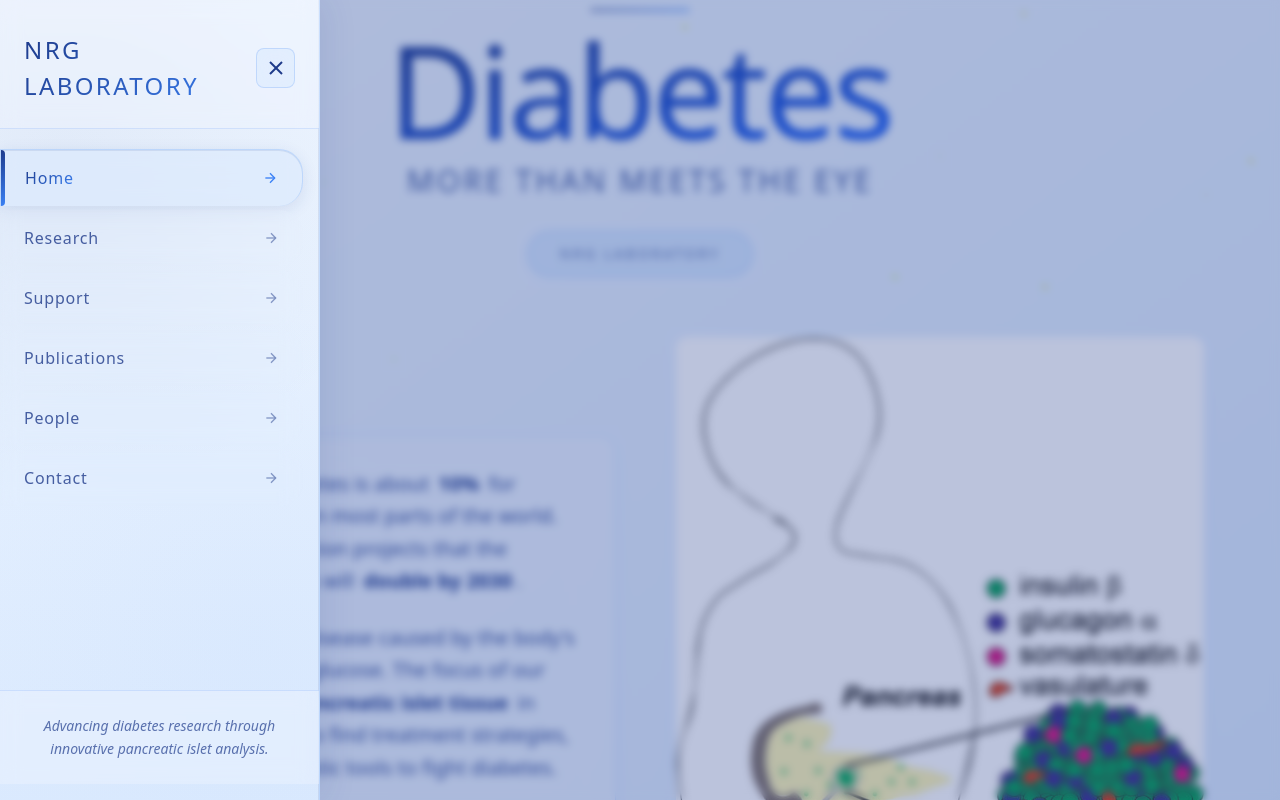
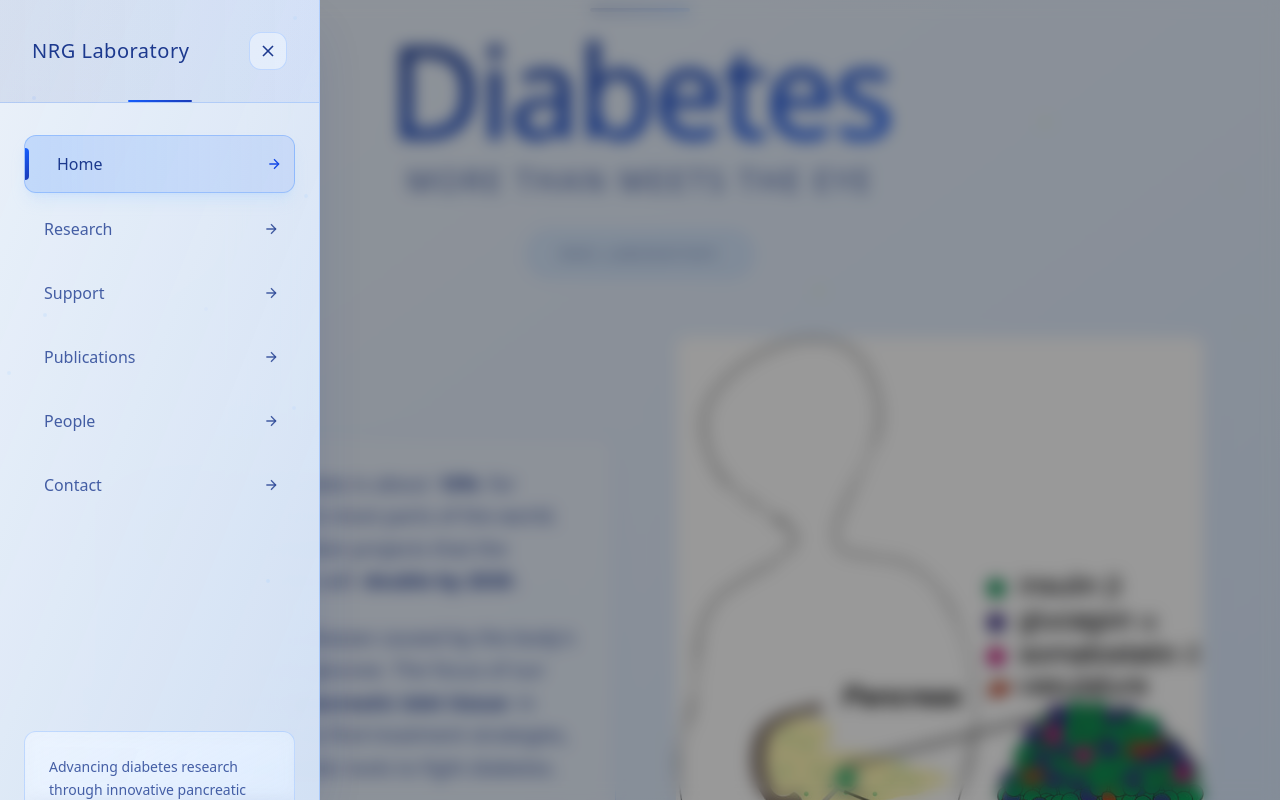
Before and after one commit to aniruddhballal/nikhil-lab-site, a React (Vite) app: page / in a window 1280 px wide. Both pictures are taken after a click on the button "Open navigation menu". Shown: the top 800 px of the page. Built offline with nearby package versions, Linux system fonts and the light colour scheme.

Commit message:
tailwindifying the sidebar - 1

```diff
--- a/src/components/Sidebar.tsx
+++ b/src/components/Sidebar.tsx
@@ -1,5 +1,4 @@
 import { Link, useLocation } from 'react-router-dom';
-import styles from '../styles/Sidebar.module.css';
 
 interface SidebarProps {
   isOpen: boolean;
@@ -15,130 +14,198 @@ export default function Sidebar({ isOpen, onClose }: SidebarProps) {
 
   return (
     <>
+      {/* Overlay */}
       {isOpen && (
         <div
-          className={styles.sidebarOverlay}
+          className="fixed inset-0 bg-black/40 backdrop-blur-sm z-[1000] transition-all duration-500 ease-out opacity-100"
           onClick={onClose}
-          onTouchEnd={onClose} // Add touch support
+          onTouchEnd={onClose}
           aria-hidden="true"
         />
       )}
 
+      {/* Sidebar */}
       <nav
-        className={`${styles.sidebar} ${isOpen ? styles.sidebarOpen : ''}`}
+        className={`
+          fixed top-0 left-0 h-full w-80 z-[1001]
+          backdrop-blur-2xl bg-gradient-to-br from-blue-50/95 to-blue-100/90
+          border-r border-blue-500/30 shadow-2xl shadow-blue-900/20
+          transform transition-all duration-500 ease-out
+          ${isOpen ? 'translate-x-0 opacity-100' : '-translate-x-full opacity-0'}
+        `}
         style={{
-          left: isOpen ? '0' : undefined // Force inline style as fallback
+          left: isOpen ? '0' : undefined
         }}
         aria-label="Main navigation"
       >
-        <div className={styles.sidebarHeader}>
-          <h3>NRG Laboratory</h3>
+        {/* Animated background particles */}
+        <div className="absolute inset-0 pointer-events-none overflow-hidden">
+          {[...Array(8)].map((_, i) => (
+            <div
+              key={i}
+              className="absolute w-1 h-1 bg-blue-300/20 rounded-full animate-pulse"
+              style={{
+                left: `${Math.random() * 100}%`,
+                top: `${Math.random() * 100}%`,
+                animationDelay: `${Math.random() * 3}s`,
+                animationDuration: `${3 + Math.random() * 2}s`
+              }}
+            />
+          ))}
+        </div>
+
+        {/* Header */}
+        <div className="relative p-8 border-b border-blue-500/20 bg-gradient-to-r from-blue-900/10 to-blue-600/5">
+          <div className="flex items-center justify-between">
+            <h3 className="text-xl font-medium text-blue-900 tracking-wide">
+              NRG Laboratory
+            </h3>
             <button
               onClick={onClose}
-            onTouchEnd={onClose} // Add touch support
-            className={styles.closeSidebar}
+              onTouchEnd={onClose}
+              className="
+                p-2 rounded-xl bg-blue-50/60 border border-blue-500/20 text-blue-900
+                transition-all duration-300 ease-out
+                hover:scale-110 hover:bg-blue-100/80 hover:border-blue-500/30 hover:shadow-lg hover:shadow-blue-300/30
+                focus:outline-none focus:ring-4 focus:ring-blue-500/30 focus:scale-110
+                active:scale-95 active:duration-75
+                group
+              "
               aria-label="Close navigation menu"
             >
-            <svg width="24" height="24" viewBox="0 0 24 24" fill="none" stroke="currentColor" strokeWidth="2">
+              <svg
+                width="20"
+                height="20"
+                viewBox="0 0 24 24"
+                fill="none"
+                stroke="currentColor"
+                strokeWidth="2"
+                className="transition-all duration-300 group-hover:rotate-90 group-hover:text-blue-700"
+              >
                 <line x1="18" y1="6" x2="6" y2="18"></line>
                 <line x1="6" y1="6" x2="18" y2="18"></line>
               </svg>
             </button>
           </div>
 
-        <div className={styles.sidebarContent}>
-          <ul className={styles.sidebarNav}>
-            <li>
+          {/* Decorative line */}
+          <div className="absolute bottom-0 left-1/2 transform -translate-x-1/2 w-16 h-0.5 bg-gradient-to-r from-blue-600 to-blue-800 rounded-full"></div>
+        </div>
+
+        {/* Content */}
+        <div className="flex flex-col h-full pt-8 pb-8 relative">
+          {/* Navigation Links */}
+          <ul className="flex-1 px-6 space-y-2">
+            {[
+              { path: '/', label: 'Home' },
+              { path: '/research', label: 'Research' },
+              { path: '/support', label: 'Support' },
+              { path: '/publications', label: 'Publications' },
+              { path: '/people', label: 'People' },
+              { path: '/contact', label: 'Contact' }
+            ].map((item, index) => (
+              <li key={item.path}>
                 <Link
-                to="/"
+                  to={item.path}
                   onClick={onClose}
-                onTouchEnd={onClose} // Add touch support
-                className={`${styles.sidebarLink} ${isActive('/') ? styles.sidebarLinkActive : ''}`}
+                  onTouchEnd={onClose}
+                  className={`
+                    group flex items-center justify-between p-4 rounded-xl
+                    transition-all duration-300 ease-out relative overflow-hidden
+                    ${isActive(item.path)
+                      ? 'bg-gradient-to-r from-blue-500/20 to-blue-600/10 border border-blue-500/30 text-blue-900 shadow-lg shadow-blue-300/20'
+                      : 'text-blue-900/80 hover:bg-blue-50/60 hover:border hover:border-blue-500/20 hover:text-blue-900 hover:shadow-lg hover:shadow-blue-200/20'
+                    }
+                    hover:translate-x-1 hover:scale-[1.02]
+                    focus:outline-none focus:ring-4 focus:ring-blue-500/30 focus:translate-x-1 focus:scale-[1.02]
+                    active:scale-[0.98] active:duration-75
+                  `}
+                  style={{
+                    animationDelay: `${index * 100}ms`,
+                    animation: isOpen ? `slideInFromLeft 0.6s ease-out ${index * 100}ms both` : 'none'
+                  }}
                 >
-                <span>Home</span>
-                <svg width="16" height="16" viewBox="0 0 24 24" fill="none" stroke="currentColor" strokeWidth="2">
+                  {/* Active indicator */}
+                  {isActive(item.path) && (
+                    <div className="absolute left-0 top-1/2 transform -translate-y-1/2 w-1 h-8 bg-gradient-to-b from-blue-600 to-blue-800 rounded-r-full"></div>
+                  )}
+
+                  <span className={`font-medium transition-all duration-300 ${isActive(item.path) ? 'ml-4' : 'ml-1 group-hover:ml-2'}`}>
+                    {item.label}
+                  </span>
+
+                  <svg
+                    width="16"
+                    height="16"
+                    viewBox="0 0 24 24"
+                    fill="none"
+                    stroke="currentColor"
+                    strokeWidth="2"
+                    className={`
+                      transition-all duration-300 ease-out
+                      ${isActive(item.path)
+                        ? 'transform translate-x-1 text-blue-700'
+                        : 'group-hover:transform group-hover:translate-x-1 group-hover:text-blue-700'
+                      }
+                    `}
+                  >
                     <line x1="5" y1="12" x2="19" y2="12"></line>
                     <polyline points="12,5 19,12 12,19"></polyline>
                   </svg>
+
+                  {/* Hover background effect */}
+                  <div className="absolute inset-0 bg-gradient-to-r from-blue-500/5 to-blue-600/5 opacity-0 group-hover:opacity-100 transition-opacity duration-300 rounded-xl"></div>
                 </Link>
               </li>
-            <li>
-              <Link
-                to="/research"
-                onClick={onClose}
-                onTouchEnd={onClose}
-                className={`${styles.sidebarLink} ${isActive('/research') ? styles.sidebarLinkActive : ''}`}
-              >
-                <span>Research</span>
-                <svg width="16" height="16" viewBox="0 0 24 24" fill="none" stroke="currentColor" strokeWidth="2">
-                  <line x1="5" y1="12" x2="19" y2="12"></line>
-                  <polyline points="12,5 19,12 12,19"></polyline>
-                </svg>
-              </Link>
-            </li>
-            <li>
-              <Link
-                to="/support"
-                onClick={onClose}
-                onTouchEnd={onClose}
-                className={`${styles.sidebarLink} ${isActive('/support') ? styles.sidebarLinkActive : ''}`}
-              >
-                <span>Support</span>
-                <svg width="16" height="16" viewBox="0 0 24 24" fill="none" stroke="currentColor" strokeWidth="2">
-                  <line x1="5" y1="12" x2="19" y2="12"></line>
-                  <polyline points="12,5 19,12 12,19"></polyline>
-                </svg>
-              </Link>
-            </li>
-            <li>
-              <Link
-                to="/publications"
-                onClick={onClose}
-                onTouchEnd={onClose}
-                className={`${styles.sidebarLink} ${isActive('/publications') ? styles.sidebarLinkActive : ''}`}
-              >
-                <span>Publications</span>
-                <svg width="16" height="16" viewBox="0 0 24 24" fill="none" stroke="currentColor" strokeWidth="2">
-                  <line x1="5" y1="12" x2="19" y2="12"></line>
-                  <polyline points="12,5 19,12 12,19"></polyline>
-                </svg>
-              </Link>
-            </li>
-            <li>
-              <Link
-                to="/people"
-                onClick={onClose}
-                onTouchEnd={onClose}
-                className={`${styles.sidebarLink} ${isActive('/people') ? styles.sidebarLinkActive : ''}`}
-              >
-                <span>People</span>
-                <svg width="16" height="16" viewBox="0 0 24 24" fill="none" stroke="currentColor" strokeWidth="2">
-                  <line x1="5" y1="12" x2="19" y2="12"></line>
-                  <polyline points="12,5 19,12 12,19"></polyline>
-                </svg>
-              </Link>
-            </li>
-            <li>
-              <Link
-                to="/contact"
-                onClick={onClose}
-                onTouchEnd={onClose}
-                className={`${styles.sidebarLink} ${isActive('/contact') ? styles.sidebarLinkActive : ''}`}
-              >
-                <span>Contact</span>
-                <svg width="16" height="16" viewBox="0 0 24 24" fill="none" stroke="currentColor" strokeWidth="2">
-                  <line x1="5" y1="12" x2="19" y2="12"></line>
-                  <polyline points="12,5 19,12 12,19"></polyline>
-                </svg>
-              </Link>
-            </li>
+            ))}
           </ul>
 
-          <div className={styles.sidebarFooter}>
-            <p>Advancing diabetes research through innovative pancreatic islet analysis.</p>
+          {/* Footer */}
+          <div className="px-6 mt-8">
+            <div className="relative p-6 rounded-xl bg-gradient-to-br from-blue-50/60 to-blue-100/40 border border-blue-500/20 backdrop-blur-sm overflow-hidden group">
+              {/* Background decoration */}
+              <div className="absolute top-0 right-0 w-20 h-20 bg-gradient-radial from-blue-300/20 to-transparent rounded-full transform translate-x-8 -translate-y-8"></div>
+
+              <p className="text-sm text-blue-900/80 leading-relaxed font-light relative z-10">
+                Advancing diabetes research through innovative pancreatic islet analysis.
+              </p>
+
+              {/* Animated dots */}
+              <div className="flex items-center justify-center space-x-1 mt-4 relative z-10">
+                <div className="w-1.5 h-1.5 bg-blue-400/60 rounded-full animate-pulse"></div>
+                <div className="w-1.5 h-1.5 bg-blue-500/60 rounded-full animate-pulse" style={{ animationDelay: '0.3s' }}></div>
+                <div className="w-1.5 h-1.5 bg-blue-600/60 rounded-full animate-pulse" style={{ animationDelay: '0.6s' }}></div>
+              </div>
+            </div>
           </div>
         </div>
       </nav>
+
+      <style>{`
+        .bg-gradient-radial {
+          background: radial-gradient(circle, var(--tw-gradient-stops));
+        }
+
+        @keyframes slideInFromLeft {
+          from {
+            opacity: 0;
+            transform: translateX(-1rem);
+          }
+          to {
+            opacity: 1;
+            transform: translateX(0);
+          }
+        }
+
+        @keyframes pulse {
+          0%, 100% {
+            opacity: 0.3;
+          }
+          50% {
+            opacity: 0.8;
+          }
+        }
+      `}</style>
     </>
   );
 }
--- a/src/styles/Sidebar.module.css
+++ /dev/null
@@ -1,320 +0,0 @@
-/* Sidebar overlay */
-.sidebarOverlay {
-  position: fixed;
-  top: 0;
-  left: 0;
-  right: 0;
-  bottom: 0;
-  background: rgba(30, 58, 138, 0.3);
-  backdrop-filter: blur(4px);
-  z-index: 1000;
-  transition: all 0.3s cubic-bezier(0.4, 0, 0.2, 1);
-  -webkit-backdrop-filter: blur(4px); /* Safari support */
-}
-
-/* Main sidebar */
-.sidebar {
-  position: fixed;
-  top: 0;
-  left: -320px;
-  width: 320px;
-  height: 100vh;
-  background: linear-gradient(180deg, #eff6ff 0%, #dbeafe 100%);
-  border-right: 1px solid rgba(59, 130, 246, 0.2);
-  z-index: 1001;
-  transition: left 0.3s cubic-bezier(0.4, 0, 0.2, 1);
-  box-shadow:
-    4px 0 32px rgba(30, 58, 138, 0.1),
-    inset -1px 0 0 rgba(30, 58, 138, 0.1);
-  backdrop-filter: blur(20px);
-  -webkit-backdrop-filter: blur(20px); /* Safari support */
-  display: flex;
-  flex-direction: column;
-  overflow: hidden; /* Prevent content overflow */
-}
-
-.sidebar::before {
-  content: '';
-  position: absolute;
-  top: 0;
-  left: 0;
-  right: 0;
-  bottom: 0;
-  background:
-    radial-gradient(circle at 20% 20%, rgba(30, 58, 138, 0.05) 0%, transparent 50%),
-    radial-gradient(circle at 80% 80%, rgba(59, 130, 246, 0.03) 0%, transparent 50%);
-  pointer-events: none;
-}
-
-/* Open state - more specific selector */
-.sidebar.sidebarOpen {
-  left: 0 !important;
-}
-
-/* Sidebar header */
-.sidebarHeader {
-  position: relative;
-  z-index: 1;
-  padding: 2rem 1.5rem 1.5rem;
-  border-bottom: 1px solid rgba(59, 130, 246, 0.15);
-  background: rgba(239, 246, 255, 0.4);
-  backdrop-filter: blur(10px);
-  -webkit-backdrop-filter: blur(10px); /* Safari support */
-  display: flex;
-  justify-content: space-between;
-  align-items: center;
-  flex-shrink: 0; /* Prevent shrinking */
-}
-
-.sidebarHeader h3 {
-  font-size: 1.5rem;
-  font-weight: 300;
-  color: #1e3a8a;
-  margin: 0;
-  letter-spacing: 0.1em;
-  text-transform: uppercase;
-  background: linear-gradient(135deg, #1e3a8a, #3b82f6);
-  -webkit-background-clip: text;
-  -webkit-text-fill-color: transparent;
-  background-clip: text;
-}
-
-.closeSidebar {
-  background: rgba(219, 234, 254, 0.6);
-  border: 1px solid rgba(59, 130, 246, 0.2);
-  border-radius: 8px;
-  width: 40px;
-  height: 40px;
-  display: flex;
-  align-items: center;
-  justify-content: center;
-  cursor: pointer;
-  transition: all 0.3s cubic-bezier(0.4, 0, 0.2, 1);
-  color: #1e3a8a;
-  backdrop-filter: blur(10px);
-  -webkit-backdrop-filter: blur(10px); /* Safari support */
-  /* Better touch target */
-  -webkit-tap-highlight-color: transparent;
-  touch-action: manipulation;
-}
-
-.closeSidebar:hover,
-.closeSidebar:focus {
-  background: rgba(219, 234, 254, 0.8);
-  transform: scale(1.05);
-  box-shadow: 0 4px 16px rgba(30, 58, 138, 0.15);
-  border-color: rgba(59, 130, 246, 0.3);
-}
-
-.closeSidebar:active {
-  transform: scale(0.95);
-}
-
-/* Sidebar content */
-.sidebarContent {
-  flex: 1;
-  display: flex;
-  flex-direction: column;
-  position: relative;
-  z-index: 1;
-  padding: 1rem 0;
-  overflow-y: auto; /* Allow scrolling if content overflows */
-}
-
-/* Navigation */
-.sidebarNav {
-  list-style: none;
-  padding: 0;
-  margin: 0;
-  flex: 1;
-}
-
-.sidebarNav li {
-  margin: 0.25rem 0;
-}
-
-.sidebarLink {
-  display: flex;
-  align-items: center;
-  justify-content: space-between;
-  padding: 1rem 1.5rem;
-  text-decoration: none !important;
-  color: rgba(30, 58, 138, 0.8);
-  font-weight: 300;
-  font-size: 1rem;
-  letter-spacing: 0.05em;
-  transition: all 0.3s cubic-bezier(0.4, 0, 0.2, 1);
-  border-radius: 0 24px 24px 0;
-  margin-right: 1rem;
-  position: relative;
-  backdrop-filter: blur(10px);
-  -webkit-backdrop-filter: blur(10px); /* Safari support */
-  border-bottom: none !important;
-  /* Better touch target */
-  -webkit-tap-highlight-color: transparent;
-  touch-action: manipulation;
-}
-
-.sidebarLink::after {
-  display: none !important;
-}
-
-.sidebarLink:hover::after,
-.sidebarLink:active::after,
-.sidebarLink:focus::after {
-  display: none !important;
-}
-
-.sidebarLink::before {
-  content: '';
-  position: absolute;
-  left: 0;
-  top: 0;
-  bottom: 0;
-  width: 0;
-  background: linear-gradient(135deg, #1e3a8a, #3b82f6);
-  transition: width 0.3s cubic-bezier(0.4, 0, 0.2, 1);
-  border-radius: 0 12px 12px 0;
-}
-
-.sidebarLink:hover,
-.sidebarLink:focus {
-  background: rgba(219, 234, 254, 0.4);
-  color: #1e3a8a;
-  transform: translateX(8px);
-}
-
-.sidebarLink:hover::before,
-.sidebarLink:focus::before {
-  width: 4px;
-}
-
-.sidebarLink:hover span,
-.sidebarLink:focus span {
-  background: linear-gradient(135deg, #1e3a8a, #3b82f6);
-  -webkit-background-clip: text;
-  -webkit-text-fill-color: transparent;
-  background-clip: text;
-}
-
-.sidebarLink svg {
-  opacity: 0.6;
-  transition: all 0.3s cubic-bezier(0.4, 0, 0.2, 1);
-}
-
-.sidebarLink:hover svg,
-.sidebarLink:focus svg {
-  opacity: 1;
-  transform: translateX(4px);
-}
-
-/* Active link */
-.sidebarLinkActive {
-  background: rgba(219, 234, 254, 0.6);
-  color: #1e3a8a;
-  font-weight: 400;
-  box-shadow:
-    0 4px 16px rgba(30, 58, 138, 0.1),
-    inset 0 1px 0 rgba(30, 58, 138, 0.1);
-  border: 1px solid rgba(59, 130, 246, 0.2);
-}
-
-.sidebarLinkActive span {
-  background: linear-gradient(135deg, #1e3a8a, #3b82f6);
-  -webkit-background-clip: text;
-  -webkit-text-fill-color: transparent;
-  background-clip: text;
-}
-
-.sidebarLinkActive::before {
-  width: 4px;
-}
-
-.sidebarLinkActive svg {
-  opacity: 1;
-  color: #3b82f6;
-}
-
-/* Sidebar footer */
-.sidebarFooter {
-  padding: 1.5rem;
-  border-top: 1px solid rgba(59, 130, 246, 0.15);
-  background: rgba(239, 246, 255, 0.4);
-  backdrop-filter: blur(10px);
-  -webkit-backdrop-filter: blur(10px); /* Safari support */
-  position: relative;
-  z-index: 1;
-  flex-shrink: 0; /* Prevent shrinking */
-}
-
-.sidebarFooter p {
-  font-size: 0.875rem;
-  color: rgba(30, 58, 138, 0.7);
-  line-height: 1.6;
-  margin: 0;
-  font-weight: 300;
-  text-align: center;
-  font-style: italic;
-}
-
-/* Responsive design */
-@media (max-width: 768px) {
-  .sidebar {
-    width: 280px;
-    left: -280px;
-  }
-
-  .sidebar.sidebarOpen {
-    left: 0 !important;
-  }
-
-  .sidebarHeader {
-    padding: 1.5rem 1.25rem 1.25rem;
-  }
-
-  .sidebarHeader h3 {
-    font-size: 1.25rem;
-  }
-
-  .sidebarLink {
-    padding: 0.875rem 1.25rem;
-    font-size: 0.95rem;
-  }
-
-  .sidebarFooter {
-    padding: 1.25rem;
-  }
-
-  .sidebarFooter p {
-    font-size: 0.8rem;
-  }
-}
-
-@media (max-width: 480px) {
-  .sidebar {
-    width: 260px;
-    left: -260px;
-  }
-
-  .sidebar.sidebarOpen {
-    left: 0 !important;
-  }
-
-  .sidebarHeader {
-    padding: 1.25rem 1rem 1rem;
-  }
-
-  .sidebarHeader h3 {
-    font-size: 1.125rem;
-  }
-
-  .sidebarLink {
-    padding: 0.75rem 1rem;
-    font-size: 0.9rem;
-    margin-right: 0.5rem;
-  }
-
-  .sidebarFooter {
-    padding: 1rem;
-  }
-}
```
Lines whose indentation alone changed are shown as unchanged.
